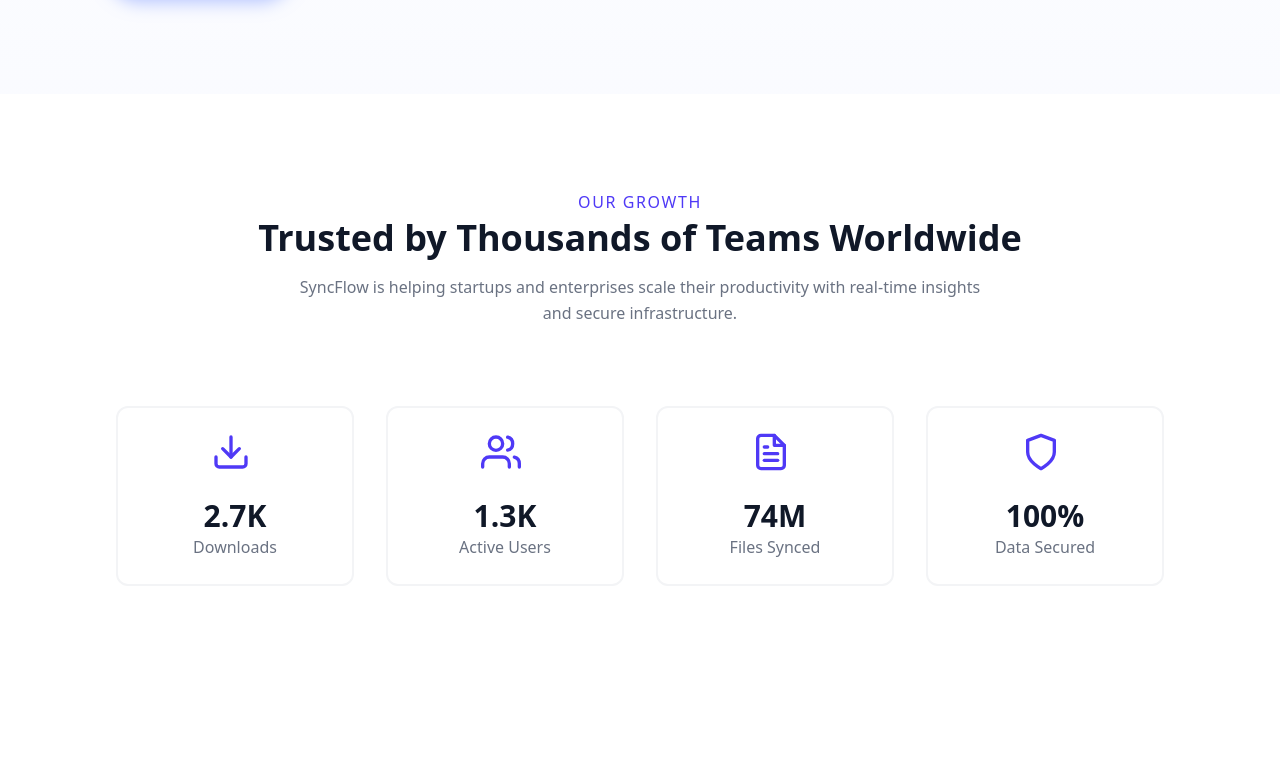
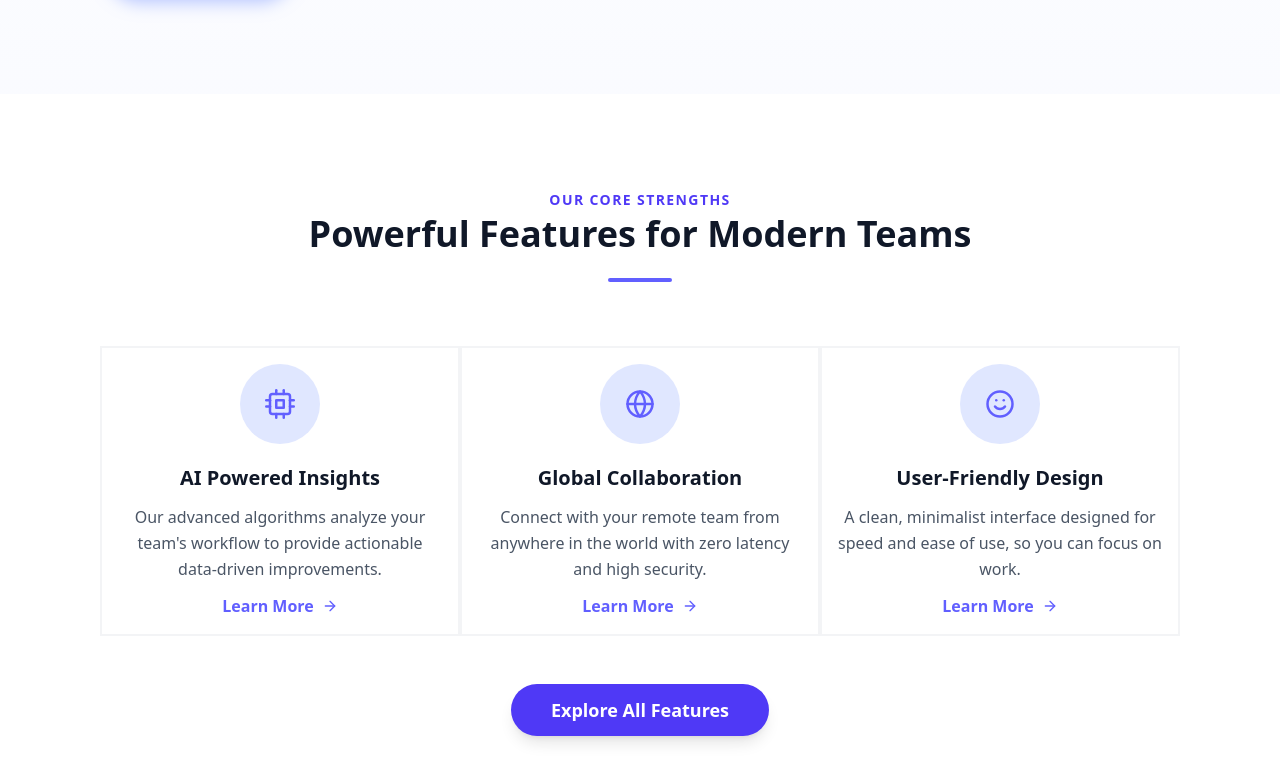
Before and after one commit to Ahmed-Devx/SyncFlow-Saas-React.js, a React (Vite) app: page / in a window 1280 px wide. Shown: the part 755-1520 px from the top of the page. Built offline with nearby package versions, Linux system fonts and the light colour scheme.

Commit message:
Complete project

```diff
--- a/src/App.jsx
+++ b/src/App.jsx
@@ -1,13 +1,10 @@
 import "./App.css";
 import Contact from "./components/Contact";
-
-
 import Feature from "./components/Feature";
 import Footer from "./components/Footer";
 import Hero from "./components/Hero";
 import Navbar from "./components/Navbar";
 import Pricing from "./components/Pricing";
-import Statistic from "./components/Statistic";
 import Step from "./components/Step";
 import Team from "./components/Team";
 import Testimonial from "./components/Testimonial";
@@ -17,13 +14,12 @@
     <>
       <Navbar />
       <Hero />
-      <Statistic />
       <Feature />
       <Step />
-      <Testimonial/>
+      <Testimonial />
       <Pricing />
       <Team />
-      <Contact/>
+      <Contact />
       <Footer />
     </>
   );
--- a/src/components/Navbar.jsx
+++ b/src/components/Navbar.jsx
@@ -12,7 +12,10 @@
   return (
     <header className="text-gray-600 body-font bg-white/80 backdrop-blur-md sticky top-0 z-50 border-b border-gray-100 px-4 md:px-10 lg:px-20">
       <div className="container mx-auto flex flex-wrap p-4 flex-col md:flex-row items-center">
-        <a className="flex title-font font-bold items-center text-gray-900 mb-4 md:mb-0 cursor-pointer" href="#">
+        <a
+          className="flex title-font font-bold items-center text-gray-900 mb-4 md:mb-0 cursor-pointer"
+          href="#"
+        >
           <div className="bg-indigo-600 p-2 rounded-lg text-white">
             <FiZap size={24} />
           </div>
--- a/src/components/Statistic.jsx
+++ /dev/null
@@ -1,63 +0,0 @@
-import { FiDownload, FiUsers, FiFileText, FiShield } from "react-icons/fi";
-import StatCard from "./StatisticCard";
-
-const Statistics = () => {
-  const statsData = [
-    {
-      id: 1,
-      label: "Downloads",
-      value: "2.7K",
-      icon: <FiDownload size={40} />,
-    },
-    {
-      id: 2,
-      label: "Active Users",
-      value: "1.3K",
-      icon: <FiUsers size={40} />,
-    },
-    {
-      id: 3,
-      label: "Files Synced",
-      value: "74M",
-      icon: <FiFileText size={40} />,
-    },
-    {
-      id: 4,
-      label: "Data Secured",
-      value: "100%",
-      icon: <FiShield size={40} />,
-    },
-  ];
-
-  return (
-    <section className="text-gray-600 body-font bg-white px-6 md:px-16 lg:px-24">
-      <div className="container px-5 py-24 mx-auto">
-        <div className="flex flex-col text-center w-full mb-20">
-          <h2 className="text-x text-indigo-600 tracking-widest font-medium title-font mb-1 uppercase">
-            Our Growth
-          </h2>
-          <h1 className="sm:text-4xl text-3xl font-bold title-font mb-4 text-gray-900">
-            Trusted by Thousands of Teams Worldwide
-          </h1>
-          <p className="lg:w-2/3 mx-auto leading-relaxed text-base text-gray-500">
-            SyncFlow is helping startups and enterprises scale their
-            productivity with real-time insights and secure infrastructure.
-          </p>
-        </div>
-
-        <div className="flex flex-wrap -m-4 text-center">
-          {statsData.map((stat) => (
-            <StatCard
-              key={stat.id}
-              icon={stat.icon}
-              value={stat.value}
-              label={stat.label}
-            />
-          ))}
-        </div>
-      </div>
-    </section>
-  );
-};
-
-export default Statistics;
--- a/src/components/StatisticCard.jsx
+++ /dev/null
@@ -1,14 +0,0 @@
-const StatCard = ({ icon, value, label }) => {
-  return (
-    <div className="p-4 md:w-1/4 sm:w-1/2 w-full">
-      <div className="border-2 border-gray-100 px-4 py-6 rounded-xl hover:shadow-lg hover:border-indigo-200 transition-all duration-300">
-        <div className="text-indigo-600 w-12 h-12 mb-3 inline-block">
-          {icon}
-        </div>
-        <h2 className="title-font font-bold text-3xl text-gray-900">{value}</h2>
-        <p className="leading-relaxed text-gray-500 font-medium">{label}</p>
-      </div>
-    </div>
-  );
-};
-export default StatCard;
```
Also changed, not shown: src/main.jsx (+5 -5 lines).
